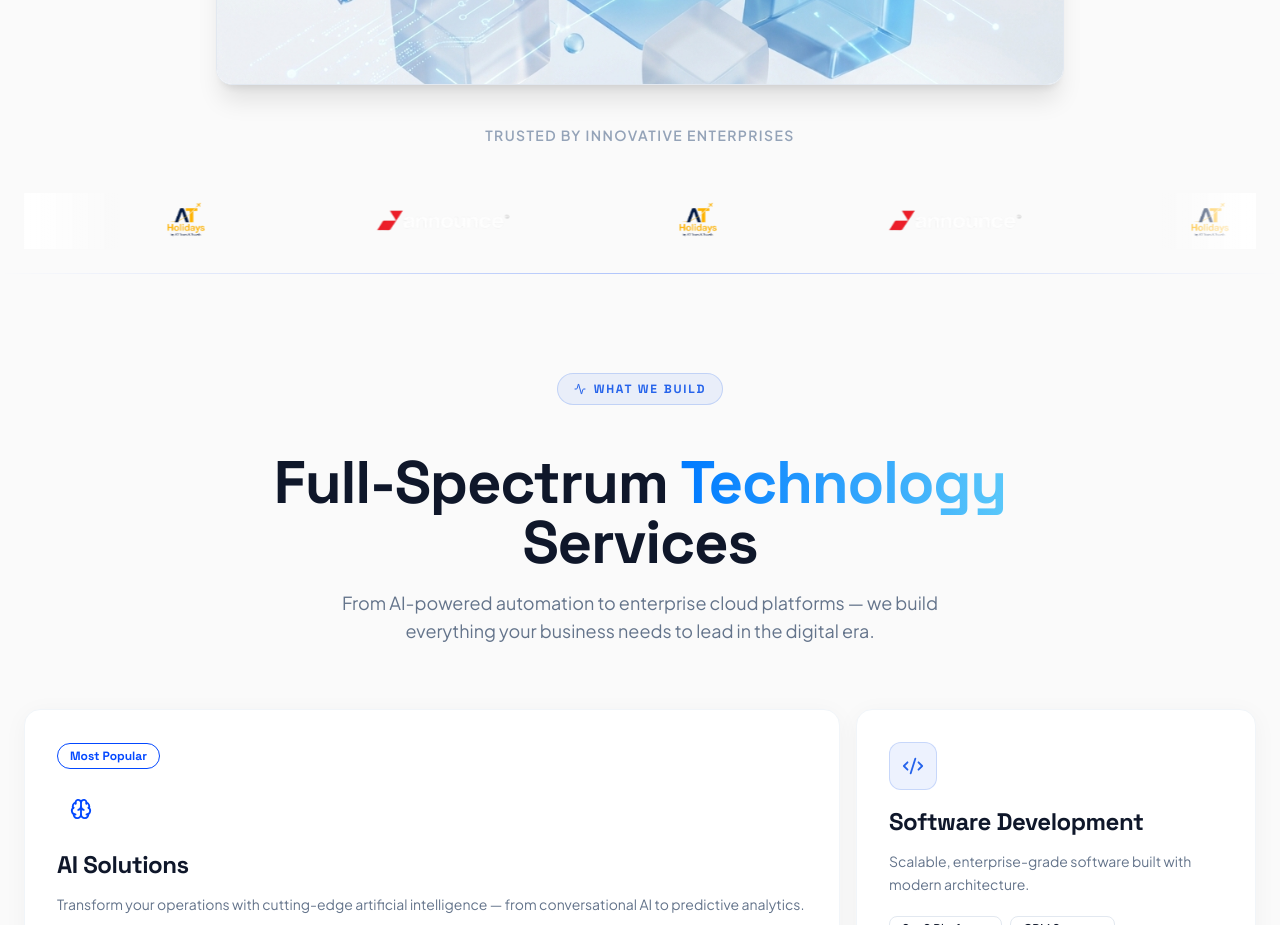
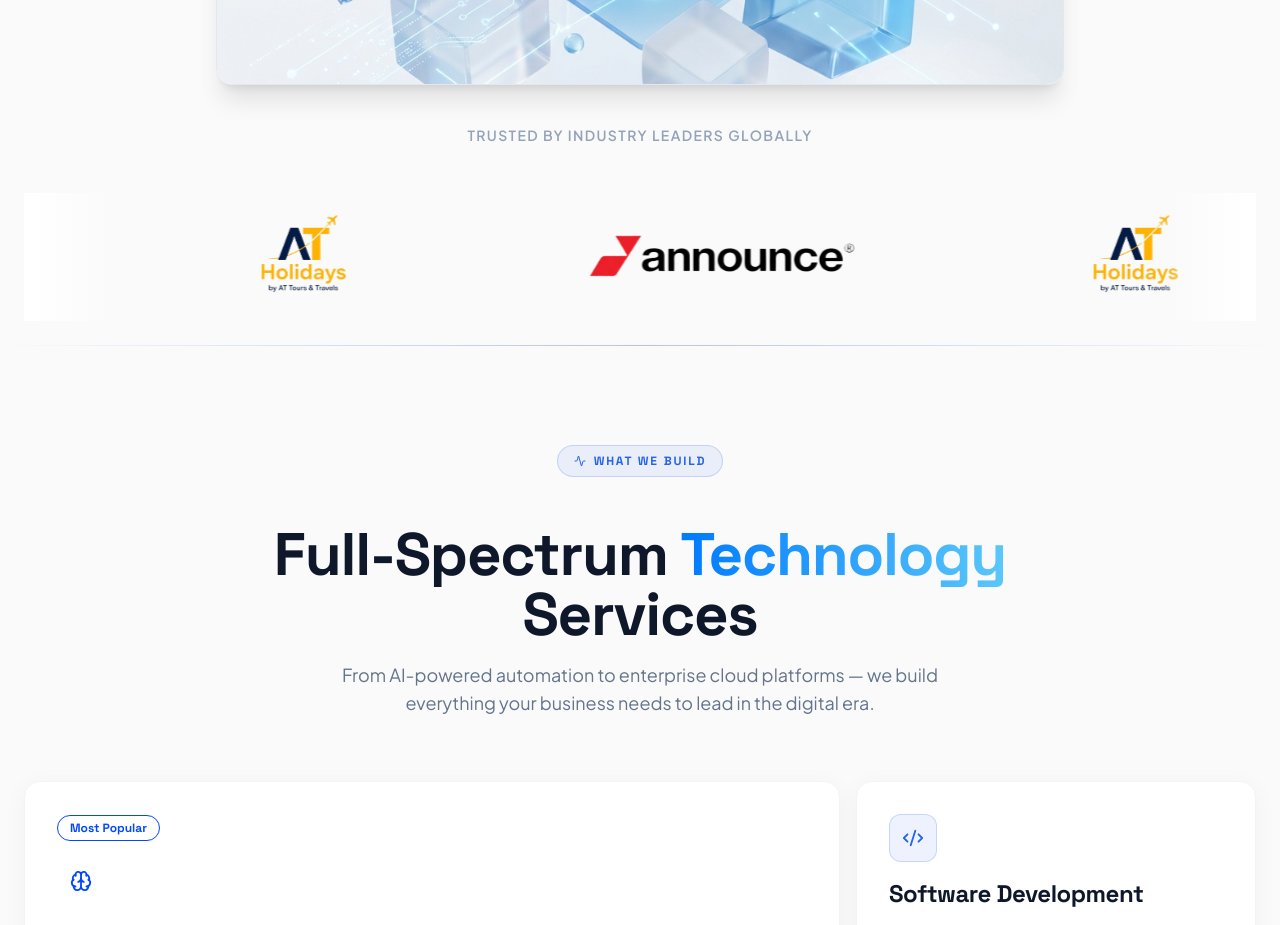
Before and after one commit to manopriyan6/Mavtop, a Next.js app: page / in a window 1280 px wide. Shown: the part 1020-1945 px from the top of the page. Built offline with nearby package versions, Linux system fonts and the light colour scheme.

Commit message:
style: update brand logo themes, text content, and sizing in BrandsSection

```diff
--- a/components/sections/BrandsSection.tsx
+++ b/components/sections/BrandsSection.tsx
@@ -5,8 +5,8 @@ import Image from "next/image";
 
 const brands = [
   {
-    srcLight: "/client logo/logo-final.png",
-    srcDark: "/client logo/logo-final copy.png",
+    srcLight: "/client logo/logo-final copy.png",
+    srcDark: "/client logo/logo-final.png",
     alt: "Client Logo 1"
   },
   {
@@ -15,8 +15,8 @@ const brands = [
     alt: "Client Logo 2"
   },
   {
-    srcLight: "/client logo/logo-final.png",
-    srcDark: "/client logo/logo-final copy.png",
+    srcLight: "/client logo/logo-final copy.png",
+    srcDark: "/client logo/logo-final.png",
     alt: "Client Logo 3"
   },
   {
@@ -25,8 +25,8 @@ const brands = [
     alt: "Client Logo 4"
   },
   {
-    srcLight: "/client logo/logo-final.png",
-    srcDark: "/client logo/logo-final copy.png",
+    srcLight: "/client logo/logo-final copy.png",
+    srcDark: "/client logo/logo-final.png",
     alt: "Client Logo 5"
   },
   {
@@ -41,7 +41,7 @@ export default function BrandsSection() {
     <div className="w-full mt-auto pt-10 pb-6 relative z-20">
       <div className="container-custom">
         <p className="text-center text-sm font-jakarta font-semibold text-slate-400 dark:text-slate-500 tracking-widest uppercase mb-12">
-          Trusted by innovative enterprises
+          Trusted by industry leaders globally
         </p>
 
         {/* Marquee Container */}
@@ -51,12 +51,12 @@ export default function BrandsSection() {
           <div className="absolute right-0 top-0 bottom-0 w-24 z-10 bg-gradient-to-l from-white dark:from-[#0D0D0F] to-transparent pointer-events-none" />
 
           {/* Scrolling Track */}
-          <div className="flex items-center space-x-12 md:space-x-24 animate-marquee whitespace-nowrap">
+          <div className="flex items-center space-x-16 md:space-x-24 animate-marquee whitespace-nowrap">
             {/* First Set */}
             {brands.map((brand, i) => (
               <div
                 key={`brand-1-${i}`}
-                className="relative w-40 h-14 flex items-center justify-center cursor-default"
+                className="relative w-64 h-24 md:w-80 md:h-32 flex items-center justify-center cursor-default"
               >
                 <Image src={brand.srcLight} alt={brand.alt} fill className="object-contain dark:hidden" unoptimized />
                 <Image src={brand.srcDark} alt={brand.alt} fill className="object-contain hidden dark:block" unoptimized />
@@ -66,7 +66,7 @@ export default function BrandsSection() {
             {brands.map((brand, i) => (
               <div
                 key={`brand-2-${i}`}
-                className="relative w-40 h-14 flex items-center justify-center cursor-default"
+                className="relative w-64 h-24 md:w-80 md:h-32 flex items-center justify-center cursor-default"
               >
                 <Image src={brand.srcLight} alt={brand.alt} fill className="object-contain dark:hidden" unoptimized />
                 <Image src={brand.srcDark} alt={brand.alt} fill className="object-contain hidden dark:block" unoptimized />
```
